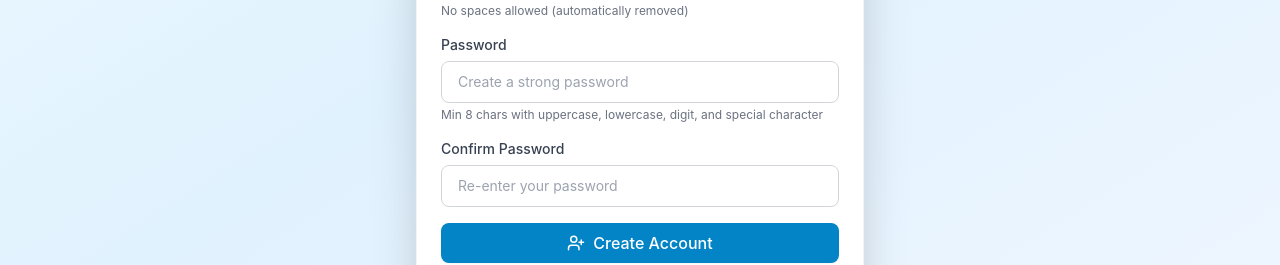
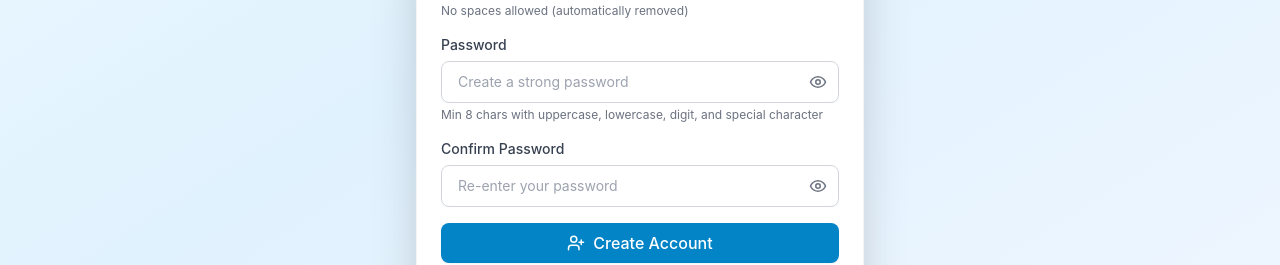
Before and after one commit to sahilchauhan0603/QA_Copilot, a React (Vite) app in the folder frontend/: page /signup in a window 1280 px wide. Shown: the part 462-727 px from the top of the page. Built offline with nearby package versions, Linux system fonts and the light colour scheme; no server answers.

Commit message:
feat: add password visibility toggle to login and signup forms

```diff
--- a/frontend/src/components/auth/Login.jsx
+++ b/frontend/src/components/auth/Login.jsx
@@ -3,7 +3,7 @@
  */
 import { useState } from 'react';
 import { useNavigate, Link } from 'react-router-dom';
-import { LogIn } from 'lucide-react';
+import { LogIn, Eye, EyeOff } from 'lucide-react';
 import useAuthStore from '../../store/authStore';
 
 const Login = () => {
@@ -14,15 +14,14 @@ const Login = () => {
     username: '',
     password: '',
   });
+  const [showPassword, setShowPassword] = useState(false);
 
   const handleSubmit = async (e) => {
     e.preventDefault();
-    // Trim username/email before login
     const result = await login(formData.username.trim().toLowerCase(), formData.password);
     if (result.success) {
       navigate('/dashboard');
     } else {
-      // Clear password on failed login for security
       setFormData({
         ...formData,
         password: '',
@@ -33,7 +32,6 @@ const Login = () => {
   const handleChange = (e) => {
     const { name, value } = e.target;
 
-    // Auto-trim and lowercase username/email
     let processedValue = value;
     if (name === 'username') {
       processedValue = value.trim().toLowerCase();
@@ -48,24 +46,7 @@ const Login = () => {
   return (
     <div className="min-h-screen bg-gradient-to-br from-primary-50 via-primary-100 to-blue-50 flex items-center justify-center p-4">
       <div className="max-w-md w-full">
-        {/* Logo and Title */}
-        {/* <div className="text-center mb-8 animate-fade-in">
-          <div className="inline-flex items-center justify-center w-16 h-16 bg-primary-600 rounded-2xl mb-4 shadow-lg">
-            <LogIn size={32} className="text-white" />
-          </div>
-          <h1 className="text-4xl font-bold text-primary-900 mb-2">
-            QA Copilot
-          </h1>
-          <p className="text-gray-600">
-            Automated test case generation from tickets
-          </p>
-        </div> */}
-
         <div className="card bg-white shadow-2xl border border-gray-100">
-          {/* <div className="mb-6">
-            <h2 className="text-2xl font-bold text-gray-900">Welcome Back</h2>
-            <p className="text-sm text-gray-500 mt-1">Enter your credentials to access your account</p>
-          </div> */}
           <div className="text-center mb-8 animate-fade-in">
             <div className="inline-flex items-center justify-center w-16 h-16 bg-primary-600 rounded-2xl mb-4 shadow-lg">
               <LogIn size={32} className="text-white" />
@@ -108,16 +89,26 @@ const Login = () => {
                   Forgot password?
                 </Link>
               </div>
+              <div className="relative">
                 <input
-                type="password"
+                  type={showPassword ? 'text' : 'password'}
                   id="password"
                   name="password"
                   value={formData.password}
                   onChange={handleChange}
-                className="input"
+                  className="input pr-11"
                   placeholder="Enter your password"
                   required
                 />
+                <button
+                  type="button"
+                  onClick={() => setShowPassword((prev) => !prev)}
+                  className="absolute inset-y-0 right-0 px-3 text-gray-500 hover:text-gray-700"
+                  aria-label={showPassword ? 'Hide password' : 'Show password'}
+                >
+                  {showPassword ? <EyeOff size={18} /> : <Eye size={18} />}
+                </button>
+              </div>
             </div>
 
             <button
--- a/frontend/src/components/auth/Signup.jsx
+++ b/frontend/src/components/auth/Signup.jsx
@@ -9,6 +9,8 @@ import {
   XCircle,
   Loader2,
   MailCheck,
+  Eye,
+  EyeOff,
 } from "lucide-react";
 import toast from "react-hot-toast";
 import useAuthStore from "../../store/authStore";
@@ -35,6 +37,8 @@ const Signup = () => {
   const [resendLoading, setResendLoading] = useState(false);
   const [signupComplete, setSignupComplete] = useState(false);
   const [signupEmail, setSignupEmail] = useState("");
+  const [showPassword, setShowPassword] = useState(false);
+  const [showConfirmPassword, setShowConfirmPassword] = useState(false);
 
   const [formData, setFormData] = useState({
     email: "",
@@ -409,16 +413,26 @@ const Signup = () => {
               <label htmlFor="password" className="input-label">
                 Password
               </label>
+              <div className="relative">
                 <input
-                type="password"
+                  type={showPassword ? "text" : "password"}
                   id="password"
                   name="password"
                   value={formData.password}
                   onChange={handleChange}
-                className="input"
+                  className="input pr-11"
                   placeholder="Create a strong password"
                   required
                 />
+                <button
+                  type="button"
+                  onClick={() => setShowPassword((prev) => !prev)}
+                  className="absolute inset-y-0 right-0 px-3 text-gray-500 hover:text-gray-700"
+                  aria-label={showPassword ? "Hide password" : "Show password"}
+                >
+                  {showPassword ? <EyeOff size={18} /> : <Eye size={18} />}
+                </button>
+              </div>
               <p className="input-hint">
                 Min 8 chars with uppercase, lowercase, digit, and special
                 character
@@ -429,16 +443,26 @@ const Signup = () => {
               <label htmlFor="confirmPassword" className="input-label">
                 Confirm Password
               </label>
+              <div className="relative">
                 <input
-                type="password"
+                  type={showConfirmPassword ? "text" : "password"}
                   id="confirmPassword"
                   name="confirmPassword"
                   value={formData.confirmPassword}
                   onChange={handleChange}
-                className="input"
+                  className="input pr-11"
                   placeholder="Re-enter your password"
                   required
                 />
+                <button
+                  type="button"
+                  onClick={() => setShowConfirmPassword((prev) => !prev)}
+                  className="absolute inset-y-0 right-0 px-3 text-gray-500 hover:text-gray-700"
+                  aria-label={showConfirmPassword ? "Hide confirm password" : "Show confirm password"}
+                >
+                  {showConfirmPassword ? <EyeOff size={18} /> : <Eye size={18} />}
+                </button>
+              </div>
             </div>
 
             <button
```
Lines whose indentation alone changed are shown as unchanged.
